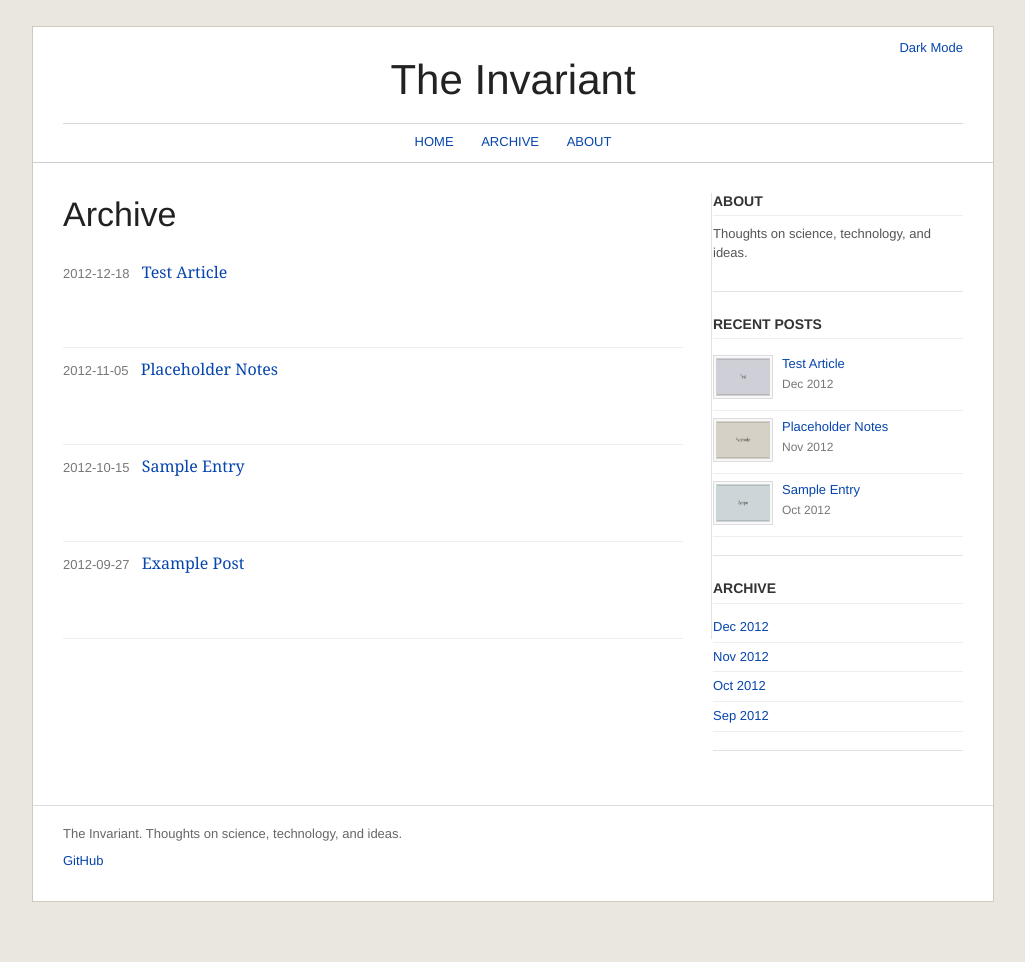
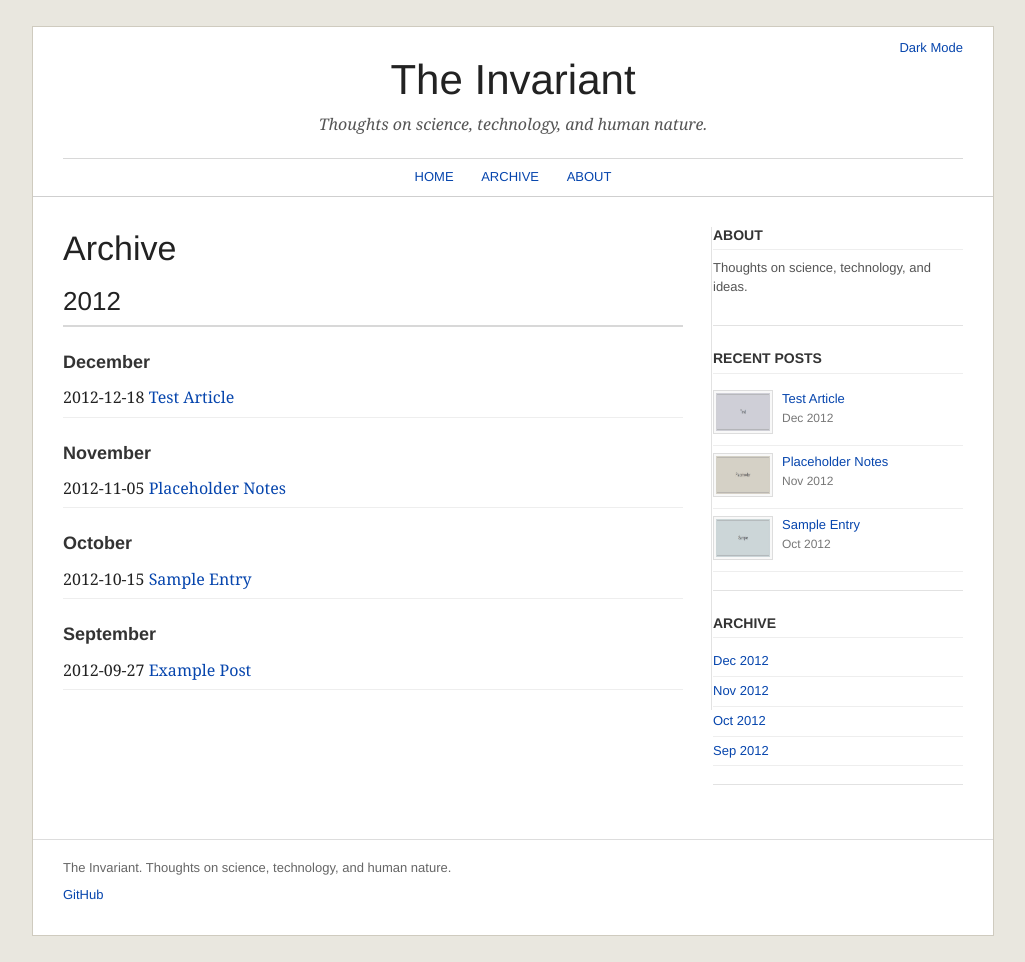
Before and after one commit to the-invariant/the-invariant.github.io, a Jekyll site: the page built from archive.md, in a window 1280 px wide. Shown: the whole page, without its empty margins (127-1152 px from the left). Built offline with Jekyll 4.4.1, drawn with Linux system fonts in a browser that asks for light colours; Markdown is read by kramdown in place of the engine named in the settings; before the commit the page ends 928 px from its top, so only the background shows below that.

Commit message:
website tweaks

```diff
--- a/_includes/footer.html
+++ b/_includes/footer.html
@@ -1,4 +1,4 @@
 <div id="footer">
-  <p>The Invariant. Thoughts on science, technology, and ideas.</p>
+  <p>The Invariant. Thoughts on science, technology, and human nature.</p>
   <p><a href="https://github.com/the-invariant/">GitHub</a></p>
 </div>
--- a/_includes/header.html
+++ b/_includes/header.html
@@ -3,6 +3,7 @@
     <button type="button" id="night-toggle">Dark Mode</button>
   </div>
   <p class="site-title"><a href="{{ site.baseurl }}/">{{ site.title }}</a></p>
+  <p class="masthead-tagline">Thoughts on science, technology, and human nature.</p>
   <ul id="nav">
     <li><a href="{{ site.baseurl }}/">Home</a></li>
     <li><a href="{{ site.baseurl }}/archive/">Archive</a></li>
--- a/archive.md
+++ b/archive.md
@@ -7,12 +7,28 @@ permalink: /archive/
 # Archive
 
 {% if site.posts.size > 0 %}
-<ul class="post-list">
+{% assign last_year = "" %}
+{% assign last_month = "" %}
   {% for post in site.posts %}
-  <li>
-    <span class="date">{{ post.date | date: "%Y-%m-%d" }}</span>
-    <a href="{{ site.baseurl }}{{ post.url }}">{{ post.title }}</a>
-  </li>
+  {% capture this_year %}{{ post.date | date: "%Y" }}{% endcapture %}
+  {% capture this_month %}{{ post.date | date: "%B" }}{% endcapture %}
+  {% if this_year != last_year %}
+  {% if last_month != "" %}
+</ul>
+  {% endif %}
+  <h2 class="archive-year">{{ this_year }}</h2>
+  {% assign last_year = this_year %}
+  {% assign last_month = "" %}
+  {% endif %}
+  {% if this_month != last_month %}
+  {% if last_month != "" %}
+</ul>
+  {% endif %}
+  <h3 class="archive-month">{{ this_month }}</h3>
+<ul class="archive-list">
+  {% assign last_month = this_month %}
+  {% endif %}
+  <li><span class="date">{{ post.date | date: "%Y-%m-%d" }}</span> <a href="{{ site.baseurl }}{{ post.url }}">{{ post.title }}</a></li>
   {% endfor %}
 </ul>
 {% else %}
--- a/assets/css/style.css
+++ b/assets/css/style.css
@@ -41,7 +41,7 @@ a:hover {
 }
 
 .site-title {
-  margin: 0 0 18px;
+  margin: 0 0 7px;
   font-family: Helvetica, Arial, sans-serif;
   font-size: 42px;
   line-height: 1.2;
@@ -51,6 +51,13 @@ a:hover {
 .site-title a {
   color: #222222;
   text-decoration: none;
+}
+
+.masthead-tagline {
+  margin: 0 0 20px;
+  color: #555555;
+  font-size: 16px;
+  font-style: italic;
 }
 
 #nav {
@@ -200,6 +207,35 @@ p {
   font-style: italic;
 }
 
+.feature-panel {
+  margin: 0 0 30px;
+  padding: 0 0 24px;
+  border-bottom: 1px solid #e3e3e3;
+}
+
+.feature-panel h1 {
+  margin: 0 0 10px;
+  font-size: 27px;
+}
+
+.feature-panel p {
+  font-size: 17px;
+}
+
+.feature-image {
+  margin: 0 0 18px;
+  padding: 6px;
+  border: 1px solid #dddddd;
+  background: #f8f8f8;
+}
+
+.feature-image img {
+  display: block;
+  width: 100%;
+  height: auto;
+  border: 0;
+}
+
 .post-list {
   margin: 0;
   padding: 0;
@@ -275,6 +311,33 @@ p {
   font-size: 12px;
 }
 
+.archive-year {
+  margin: 0 0 18px;
+  padding: 0 0 7px;
+  border-bottom: 2px solid #d8d8d8;
+  font-size: 26px;
+}
+
+.archive-month {
+  margin: 24px 0 6px;
+  padding: 0;
+  border-bottom: 0;
+  color: #333333;
+  font-size: 18px;
+  font-weight: bold;
+}
+
+.archive-list {
+  margin: 0 0 20px;
+  padding: 0;
+  list-style: none;
+}
+
+.archive-list li {
+  padding: 6px 0;
+  border-bottom: 1px solid #eeeeee;
+}
+
 #footer {
   clear: both;
   padding: 18px 30px 24px;
@@ -317,11 +380,16 @@ body.night .post-thumb,
 body.night #footer,
 body.night h2,
 body.night .post .back,
-body.night .post-list li {
+body.night .post-list li,
+body.night .feature-panel,
+body.night .feature-image,
+body.night .archive-year,
+body.night .archive-list li {
   border-color: #555555;
 }
 
 body.night .tagline,
+body.night .masthead-tagline,
 body.night #sidebar,
 body.night .post .description,
 body.night .post-list .excerpt,
@@ -337,12 +405,17 @@ body.night .post-image {
   background: #242424;
 }
 
+body.night .feature-image {
+  background: #242424;
+}
+
 body.night .side-thumb,
 body.night .post-thumb {
   background: #242424;
 }
 
-body.night .side-section h2 {
+body.night .side-section h2,
+body.night .archive-month {
   color: #dddddd;
 }
 
```
Also changed, not shown: index.md (+5 -4 lines), assets/images/site/feature.jpg (added).
